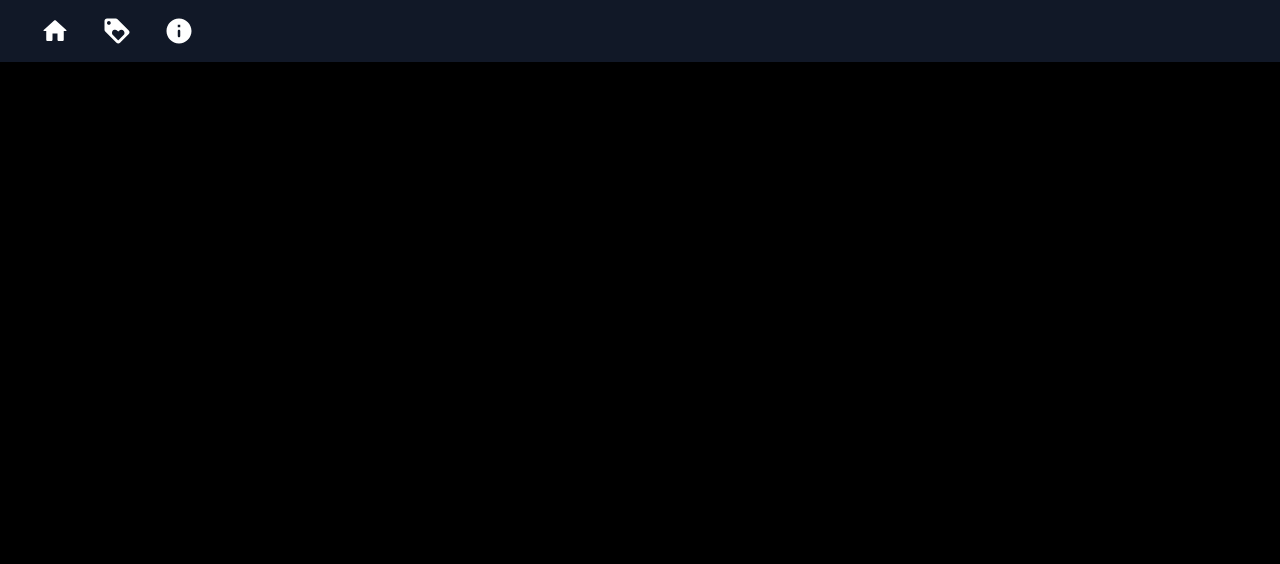
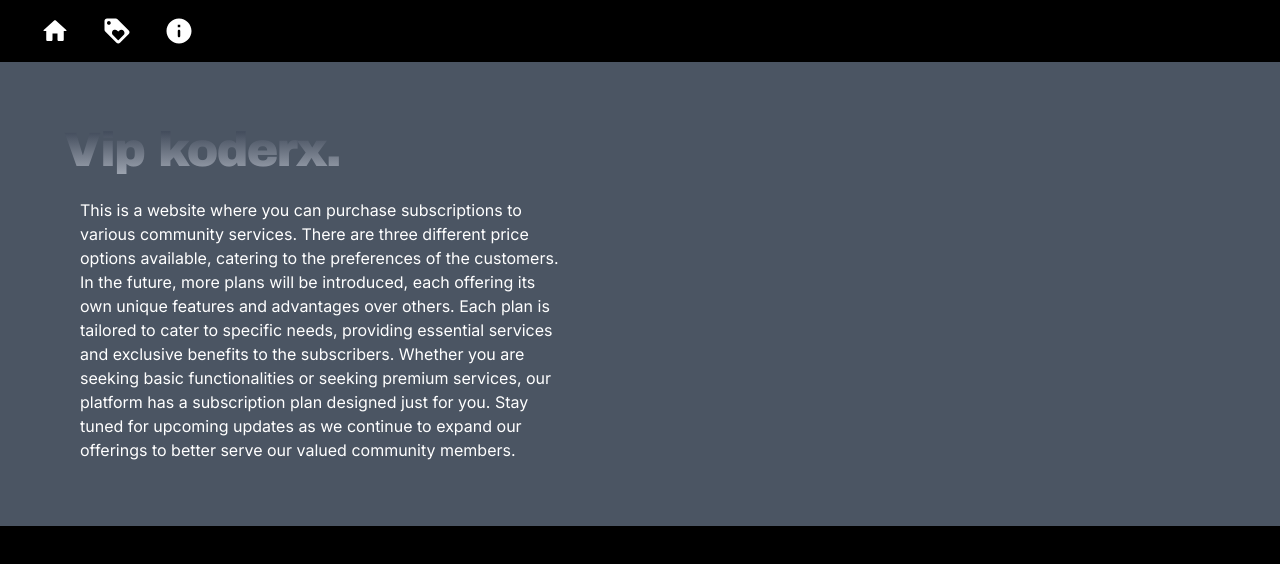
Before and after one commit to haroldCoder/nextjs-stripe, a Next.js app: page / in a window 1280 px wide. Shown: the top 564 px of the page. Built offline with nearby package versions, Linux system fonts and the light colour scheme.

Commit message:
rename files of folders

```diff
--- a/src/app/globals.css
+++ b/src/app/globals.css
@@ -1,3 +1,5 @@
+@import url('https://fonts.googleapis.com/css2?family=Archivo+Black&display=swap');
+
 @tailwind base;
 @tailwind components;
 @tailwind utilities;
@@ -12,3 +14,8 @@ body{
 .cl-internal-b3fm6y{
     display: none;
 }
+
+.title{
+    font-family: 'Archivo Black', sans-serif;
+    letter-spacing: -2px;
+}
--- /dev/null
+++ b/src/app/jumbotron/Jumbotron.tsx
@@ -0,0 +1,33 @@
+"use client"
+import React, { useEffect, useState } from 'react'
+
+export default function Jumbotron() {
+    const [gradient, setGradient] = useState<boolean>(false);
+
+    useEffect(()=>{
+        const timer = setInterval(()=>{
+            setGradient(!gradient)
+            console.log(gradient);
+
+        }, 3000);
+
+        return ()=>clearInterval(timer)
+    },[gradient])
+
+
+  return (
+    <div className='p-16 bg-gray-600'>
+        <h1 className={`title text-5xl mb-6 bg-gradient-to-b bg-clip-text transition-colors duration-300 ease-in-out text-transparent ${!gradient ? 'from-blue-600 to-slate-100' : 'to-gray-400 from-gray-700'}`}>Vip koderx.</h1>
+        <section className='text w-[45%] px-4'>
+            <p className='text-white'>
+                This is a website where you can purchase subscriptions to various community services.
+                There are three different price options available, catering to the preferences of the customers.
+                In the future, more plans will be introduced, each offering its own unique features and advantages over others.
+                Each plan is tailored to cater to specific needs, providing essential services and exclusive benefits to the subscribers.
+                Whether you are seeking basic functionalities or seeking premium services, our platform has a subscription plan designed just for you.
+                Stay tuned for upcoming updates as we continue to expand our offerings to better serve our valued community members.
+            </p>
+        </section>
+    </div>
+  )
+}
--- a/src/app/layout.tsx
+++ b/src/app/layout.tsx
@@ -2,8 +2,6 @@ import './globals.css'
 import type { Metadata } from 'next'
 import { Inter } from 'next/font/google'
 import { ClerkProvider } from '@clerk/nextjs'
-import Nav from './nav/page'
-import koderb from '../../assets/imgs/koderblue.png'
 
 const inter = Inter({ subsets: ['latin'] })
 
@@ -22,8 +20,7 @@ export default function RootLayout({
       <head>
         <link rel="icon" type="image/png" href="/koderblue.png" />
       </head>
-      <html lang="en" className='flex flex-col-reverse'>
-        <Nav />
+      <html lang="en" className='flex flex-col'>
         <body className={inter.className}>{children}</body>
       </html>
     </ClerkProvider>
--- a/src/app/nav/page.tsx
+++ b/src/app/nav/Nav.tsx
@@ -6,7 +6,7 @@ import InfoRoundedIcon from '@mui/icons-material/InfoRounded';
 
 export default function Nav() {
   return (
-    <div className='p-4 pl-10 w-100 bg-gray-900 flex justify-between items-center'>
+    <div className='p-4 pl-10 w-100 flex justify-between items-center'>
         <section className='flex gap-x-8'>
             <HomeRoundedIcon className='text-white hover:text-blue-600 cursor-pointer' style={{fontSize: "30px"}} />
             <LoyaltyRoundedIcon className='text-white hover:text-blue-600 cursor-pointer' style={{fontSize: "30px"}} />
--- a/src/app/page.tsx
+++ b/src/app/page.tsx
@@ -1,6 +1,11 @@
+import Nav from './nav/Nav'
+import Jumbotron from './jumbotron/Jumbotron'
 
 export default function HomePage() {
   return (
-    <div>HomePage</div>
+    <div>
+      <Nav />
+      <Jumbotron />
+    </div>
   )
 }
```
Also changed, not shown: src/app/pricing/Pricing.tsx (renamed from src/app/pricing/page.tsx).
